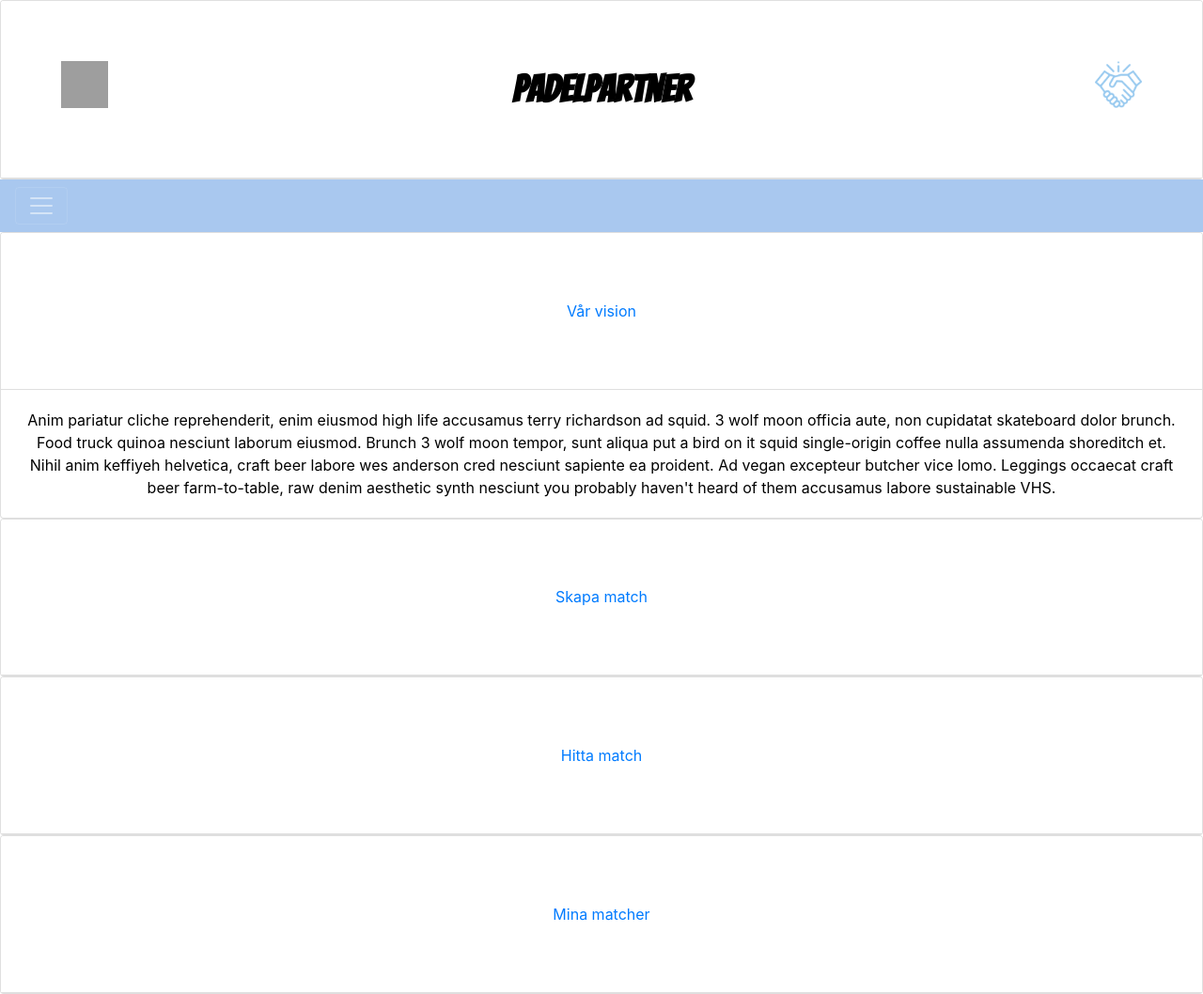
After one commit to jakob-web/PadelPartner, a Flask app: page /about_us in a window 1280 px wide. The commit adds this page. Shown: the whole page at 94% size. Run offline with Flask 2, Linux system fonts and the light colour scheme; some libraries are stand-ins or nearby versions; grey boxes are pictures that could not be loaded.

Commit message:
info update

```diff
--- a/python/app.py
+++ b/python/app.py
@@ -235,6 +235,11 @@ def show_chatt(matchid):
     val = sökes,matchid
     update(sql, val)
 
+@app.route('/about_us')
+def about_us():
+
+    return render_template("about_us.html")
+
     # Future chatt fnction
     # def sessions():
     #     return render_template('session.html')
@@ -248,7 +253,7 @@ def show_chatt(matchid):
     #     socketio.emit('my response', json, callback=messageReceived)
     # return render_template('session.html')
 
-    return start_page()
+    #return start_page()
 
 
 if __name__ == '__main__':
--- a/python/config.py
+++ b/python/config.py
@@ -1,4 +1,4 @@
-dbname ="padelpart"
-user ="filipmoltzer"
-password =" "
+dbname ="padelpartner"
+user ="postgres"
+password ="albin123"
 host ="127.0.0.1"
--- a/python/static/styles/style.css
+++ b/python/static/styles/style.css
@@ -311,3 +311,5 @@ li.list-group-item.active {
 .cap {
     text-transform: capitalize;
 }
+
+.btn-primary
--- /dev/null
+++ b/python/templates/about_us.html
@@ -0,0 +1,112 @@
+<!DOCTYPE html>
+<html lang="sv">
+<head>
+  <meta charset="UTF-8">
+  <meta name="viewport" content="width=device-width, initial-scale=1, shrink-to-fit=no">
+  <title>PadelPartner</title>
+  <link rel="stylesheet" href="https://stackpath.bootstrapcdn.com/bootstrap/4.4.1/css/bootstrap.min.css" integrity="sha384-Vkoo8x4CGsO3+Hhxv8T/Q5PaXtkKtu6ug5TOeNV6gBiFeWPGFN9MuhOf23Q9Ifjh" crossorigin="anonymous">
+  <link rel= "stylesheet" type= "text/css" href= "{{ url_for('static',filename='styles/style.css') }}">
+  <link href="https://fonts.googleapis.com/css?family=Bangers|Bree+Serif&display=swap" rel="stylesheet">
+</head>
+<body id="container">
+  <div class="card">
+      <header class="card-header">
+          <img class="bild" id="b1" src="/static/padel.png">
+          <a id="slogan" href="http://localhost:8080/start_page">PadelPartner</a>
+          <img class="bild" id ="b2" src="/static/handshake.png">
+      </header>
+  </div>
+  <div class="pos-f-t">
+    <div class="collapse" id="navbarToggleExternalContent">
+      <div class="bg-dark p-4">
+        <ul class="list-group">
+          <li class="list-group-item" class="hamburger"><a href="http://localhost:8080/createMatch">Skapa match</a></li>
+          <li class="list-group-item" class="hamburger"><a href="http://localhost:8080/show_games">Hitta match</a></li>
+          <li class="list-group-item" class="hamburger"><a href="http://localhost:8080/my_games">Mina matcher</a></li>
+          <li class="list-group-item" class="hamburger"><a href="http://localhost:8080/show_past_chatt">Inkorg</a></li>
+          <li class="list-group-item" class="hamburger"><a href="http://localhost:8080/about_us">Om oss</a></li>
+          <li class="list-group-item" class="hamburger"><a href="http://localhost:8080/logout">Logga ut</a></li>
+        </ul>
+      </div>
+    </div>
+    <nav class="navbar navbar-dark bg-dark">
+      <button class="navbar-toggler" type="button" data-toggle="collapse" data-target="#navbarToggleExternalContent" aria-controls="navbarToggleExternalContent" aria-expanded="false" aria-label="Toggle navigation">
+        <span class="navbar-toggler-icon"></span>
+      </button>
+    </nav>
+  </div>
+  <main>
+    <div id="accordion">
+        <div class="card">
+          <div class="card-header" id="headingOne">
+            <h5 class="mb-0">
+              <button class="btn btn-link" data-toggle="collapse" data-target="#collapseOne" aria-expanded="true" aria-controls="collapseOne">
+                Vår vision
+              </button>
+            </h5>
+          </div>
+
+          <div id="collapseOne" class="collapse show" aria-labelledby="headingOne" data-parent="#accordion">
+            <div class="card-body">
+              Anim pariatur cliche reprehenderit, enim eiusmod high life accusamus terry richardson ad squid. 3 wolf moon officia aute, non cupidatat skateboard dolor brunch. Food truck quinoa nesciunt laborum eiusmod. Brunch 3 wolf moon tempor, sunt aliqua put a bird on it squid single-origin coffee nulla assumenda shoreditch et. Nihil anim keffiyeh helvetica, craft beer labore wes anderson cred nesciunt sapiente ea proident. Ad vegan excepteur butcher vice lomo. Leggings occaecat craft beer farm-to-table, raw denim aesthetic synth nesciunt you probably haven't heard of them accusamus labore sustainable VHS.
+            </div>
+          </div>
+        </div>
+        <div class="card">
+          <div class="card-header" id="headingTwo">
+            <h5 class="mb-0">
+              <button class="btn btn-link collapsed" data-toggle="collapse" data-target="#collapseTwo" aria-expanded="false" aria-controls="collapseTwo">
+                Skapa match
+              </button>
+            </h5>
+          </div>
+          <div id="collapseTwo" class="collapse" aria-labelledby="headingTwo" data-parent="#accordion">
+            <div class="card-body">
+                <img src="../static/img/Skapa_match.png" alt="stad printscreen"  height="600px" width="150px">
+
+              Anim pariatur cliche reprehenderit, enim eiusmod high life accusamus terry richardson ad squid. 3 wolf moon officia aute, non cupidatat skateboard dolor brunch. Food truck quinoa nesciunt laborum eiusmod. Brunch 3 wolf moon tempor, sunt aliqua put a bird on it squid single-origin coffee nulla assumenda shoreditch et. Nihil anim keffiyeh helvetica, craft beer labore wes anderson cred nesciunt sapiente ea proident. Ad vegan excepteur butcher vice lomo. Leggings occaecat craft beer farm-to-table, raw denim aesthetic synth nesciunt you probably haven't heard of them accusamus labore sustainable VHS.
+            </div>
+          </div>
+        </div>
+        <div class="card">
+          <div class="card-header" id="headingThree">
+            <h5 class="mb-0">
+              <button class="btn btn-link collapsed" data-toggle="collapse" data-target="#collapseThree" aria-expanded="false" aria-controls="collapseThree">
+                  Hitta match
+              </button>
+            </h5>
+          </div>
+          <div id="collapseThree" class="collapse" aria-labelledby="headingThree" data-parent="#accordion">
+            <div class="card-body">
+                <img src="../static/img/Hitta_match.png" alt="stad printscreen"  height="600px" width="150px">
+              Anim pariatur cliche reprehenderit, enim eiusmod high life accusamus terry richardson ad squid. 3 wolf moon officia aute, non cupidatat skateboard dolor brunch. Food truck quinoa nesciunt laborum eiusmod. Brunch 3 wolf moon tempor, sunt aliqua put a bird on it squid single-origin coffee nulla assumenda shoreditch et. Nihil anim keffiyeh helvetica, craft beer labore wes anderson cred nesciunt sapiente ea proident. Ad vegan excepteur butcher vice lomo. Leggings occaecat craft beer farm-to-table, raw denim aesthetic synth nesciunt you probably haven't heard of them accusamus labore sustainable VHS.
+            </div>
+          </div>
+        </div>
+      </div>
+      <div class="card">
+        <div class="card-header" id="headingFour">
+          <h5 class="mb-0">
+            <button class="btn btn-link collapsed" data-toggle="collapse" data-target="#collapseFour" aria-expanded="false" aria-controls="collapseFour">
+                Mina matcher
+            </button>
+          </h5>
+        </div>
+        <div id="collapseFour" class="collapse" aria-labelledby="headingFour" data-parent="#accordion">
+          <div class="card-body">
+              <img src="../static/img/Mina_matcher.png" alt="stad printscreen"  height="600px" width="150px">
+            Anim pariatur cliche reprehenderit, enim eiusmod high life accusamus terry richardson ad squid. 3 wolf moon officia aute, non cupidatat skateboard dolor brunch. Food truck quinoa nesciunt laborum eiusmod. Brunch 3 wolf moon tempor, sunt aliqua put a bird on it squid single-origin coffee nulla assumenda shoreditch et. Nihil anim keffiyeh helvetica, craft beer labore wes anderson cred nesciunt sapiente ea proident. Ad vegan excepteur butcher vice lomo. Leggings occaecat craft beer farm-to-table, raw denim aesthetic synth nesciunt you probably haven't heard of them accusamus labore sustainable VHS.
+          </div>
+        </div>
+      </div>
+    </div>
+
+
+  </main>
+  <footer></footer>
+  <script src="{{url_for('static', filename='js/app.js')}}"></script>
+  <script src="https://code.jquery.com/jquery-3.4.1.slim.min.js" integrity="sha384-J6qa4849blE2+poT4WnyKhv5vZF5SrPo0iEjwBvKU7imGFAV0wwj1yYfoRSJoZ+n" crossorigin="anonymous"></script>
+  <script src="https://cdn.jsdelivr.net/npm/popper.js@1.16.0/dist/umd/popper.min.js" integrity="sha384-Q6E9RHvbIyZFJoft+2mJbHaEWldlvI9IOYy5n3zV9zzTtmI3UksdQRVvoxMfooAo" crossorigin="anonymous"></script>
+  <script src="https://stackpath.bootstrapcdn.com/bootstrap/4.4.1/js/bootstrap.min.js" integrity="sha384-wfSDF2E50Y2D1uUdj0O3uMBJnjuUD4Ih7YwaYd1iqfktj0Uod8GCExl3Og8ifwB6" crossorigin="anonymous"></script>
+</body>
+</html>
--- a/python/templates/find_match.html
+++ b/python/templates/find_match.html
@@ -23,8 +23,8 @@
           <li class="list-group-item" class="hamburger"><a href="http://localhost:8080/createMatch">Skapa match</a></li>
           <li class="list-group-item" class="hamburger"><a href="http://localhost:8080/show_games">Hitta match</a></li>
           <li class="list-group-item" class="hamburger"><a href="http://localhost:8080/my_games">Mina matcher</a></li>
-          <li class="list-group-item" class="hamburger"><a href="http://localhost:8080/changeProfile">Redigera profil</a></li>
           <li class="list-group-item" class="hamburger"><a href="http://localhost:8080/show_past_chatt">Inkorg</a></li>
+          <li class="list-group-item" class="hamburger"><a href="http://localhost:8080/about_us">Om oss</a></li>
           <li class="list-group-item" class="hamburger"><a href="http://localhost:8080/logout">Logga ut</a></li>
         </ul>
       </div>
--- a/python/templates/match_profile.html
+++ b/python/templates/match_profile.html
@@ -23,8 +23,8 @@
           <li class="list-group-item" class="hamburger"><a href="http://localhost:8080/createMatch">Skapa match</a></li>
           <li class="list-group-item" class="hamburger"><a href="http://localhost:8080/show_games">Hitta match</a></li>
           <li class="list-group-item" class="hamburger"><a href="http://localhost:8080/my_games">Mina matcher</a></li>
-          <li class="list-group-item" class="hamburger"><a href="http://localhost:8080/changeProfile">Redigera profil</a></li>
           <li class="list-group-item" class="hamburger"><a href="http://localhost:8080/show_past_chatt">Inkorg</a></li>
+          <li class="list-group-item" class="hamburger"><a href="http://localhost:8080/about_us">Om oss</a></li>
           <li class="list-group-item" class="hamburger"><a href="http://localhost:8080/logout">Logga ut</a></li>
         </ul>
       </div>
--- a/python/templates/messages.html
+++ b/python/templates/messages.html
@@ -23,8 +23,8 @@
           <li class="list-group-item" class="hamburger"><a href="http://localhost:8080/createMatch">Skapa match</a></li>
           <li class="list-group-item" class="hamburger"><a href="http://localhost:8080/show_games">Hitta match</a></li>
           <li class="list-group-item" class="hamburger"><a href="http://localhost:8080/my_games">Mina matcher</a></li>
-          <li class="list-group-item" class="hamburger"><a href="http://localhost:8080/changeProfile">Redigera profil</a></li>
           <li class="list-group-item" class="hamburger"><a href="http://localhost:8080/show_past_chatt">Inkorg</a></li>
+          <li class="list-group-item" class="hamburger"><a href="http://localhost:8080/about_us">Om oss</a></li>
           <li class="list-group-item" class="hamburger"><a href="http://localhost:8080/logout">Logga ut</a></li>
         </ul>
       </div>
--- a/python/templates/show_my_games.html
+++ b/python/templates/show_my_games.html
@@ -23,8 +23,8 @@
           <li class="list-group-item" class="hamburger"><a href="http://localhost:8080/createMatch">Skapa match</a></li>
           <li class="list-group-item" class="hamburger"><a href="http://localhost:8080/show_games">Hitta match</a></li>
           <li class="list-group-item" class="hamburger"><a href="http://localhost:8080/my_games">Mina matcher</a></li>
-          <li class="list-group-item" class="hamburger"><a href="http://localhost:8080/changeProfile">Redigera profil</a></li>
           <li class="list-group-item" class="hamburger"><a href="http://localhost:8080/show_past_chatt">Inkorg</a></li>
+          <li class="list-group-item" class="hamburger"><a href="http://localhost:8080/about_us">Om oss</a></li>
           <li class="list-group-item" class="hamburger"><a href="http://localhost:8080/logout">Logga ut</a></li>
 
         </ul>
--- a/python/templates/welcome.html
+++ b/python/templates/welcome.html
@@ -20,11 +20,12 @@
     <div class="collapse" id="navbarToggleExternalContent">
       <div class="bg-dark p-4">
         <ul class="list-group">
+
           <li class="list-group-item" class="hamburger"><a href="http://localhost:8080/createMatch">Skapa match</a></li>
           <li class="list-group-item" class="hamburger"><a href="http://localhost:8080/show_games">Hitta match</a></li>
           <li class="list-group-item" class="hamburger"><a href="http://localhost:8080/my_games">Mina matcher</a></li>
-          <li class="list-group-item" class="hamburger"><a href="http://localhost:8080/changeProfile">Redigera profil</a></li>
           <li class="list-group-item" class="hamburger"><a href="http://localhost:8080/show_past_chatt">Inkorg</a></li>
+          <li class="list-group-item" class="hamburger"><a href="http://localhost:8080/about_us">Om oss</a></li>
           <li class="list-group-item" class="hamburger"><a href="http://localhost:8080/logout">Logga ut</a></li>
 
         </ul>
@@ -54,6 +55,8 @@
     <li class="list-group-item"><p class="left">Ålder:</p><p class="right">{{info[4]}}</p></li>
     <li class="list-group-item" id="last"><p id="marker">Info om dig:</p><p id="beskrivning">{{info[1]}}</p></li>
     {%endfor%}
+
+    <a href="http://localhost:8080/changeProfile">Redigera profil</a></li>
     </ul>
   </div>
 </main>
```
Also changed, not shown: python/templates/create_match.html (+6 -6 lines), python/templates/edit_profile.html (+6 -6 lines), python/templates/my_games.html (+6 -6 lines), python/templates/show_match.html (+6 -6 lines), python/static/img/Hitta_match.png (added), python/static/img/Mina_matcher.png (added), python/static/img/Skapa_match.png (added), python/static/img/stad.png (added).
